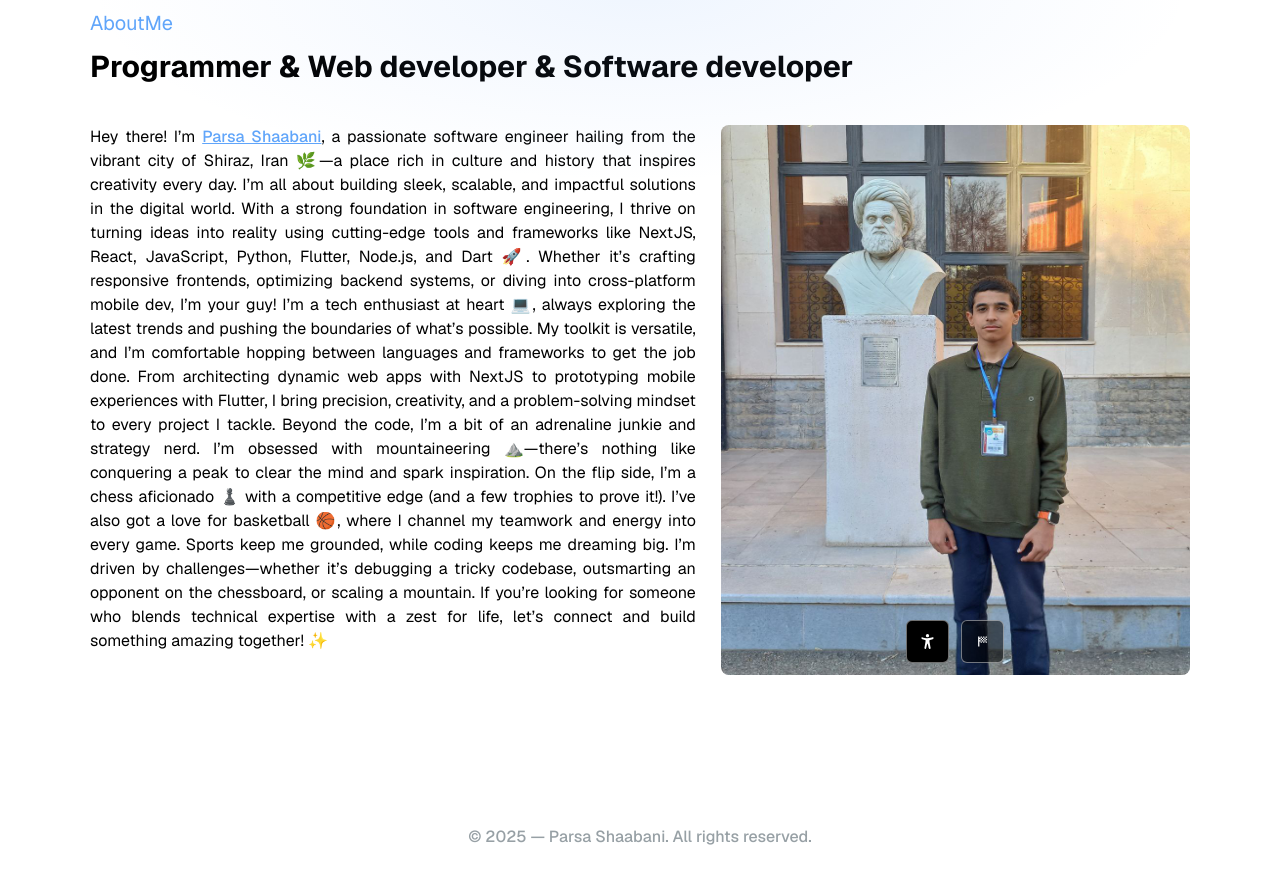
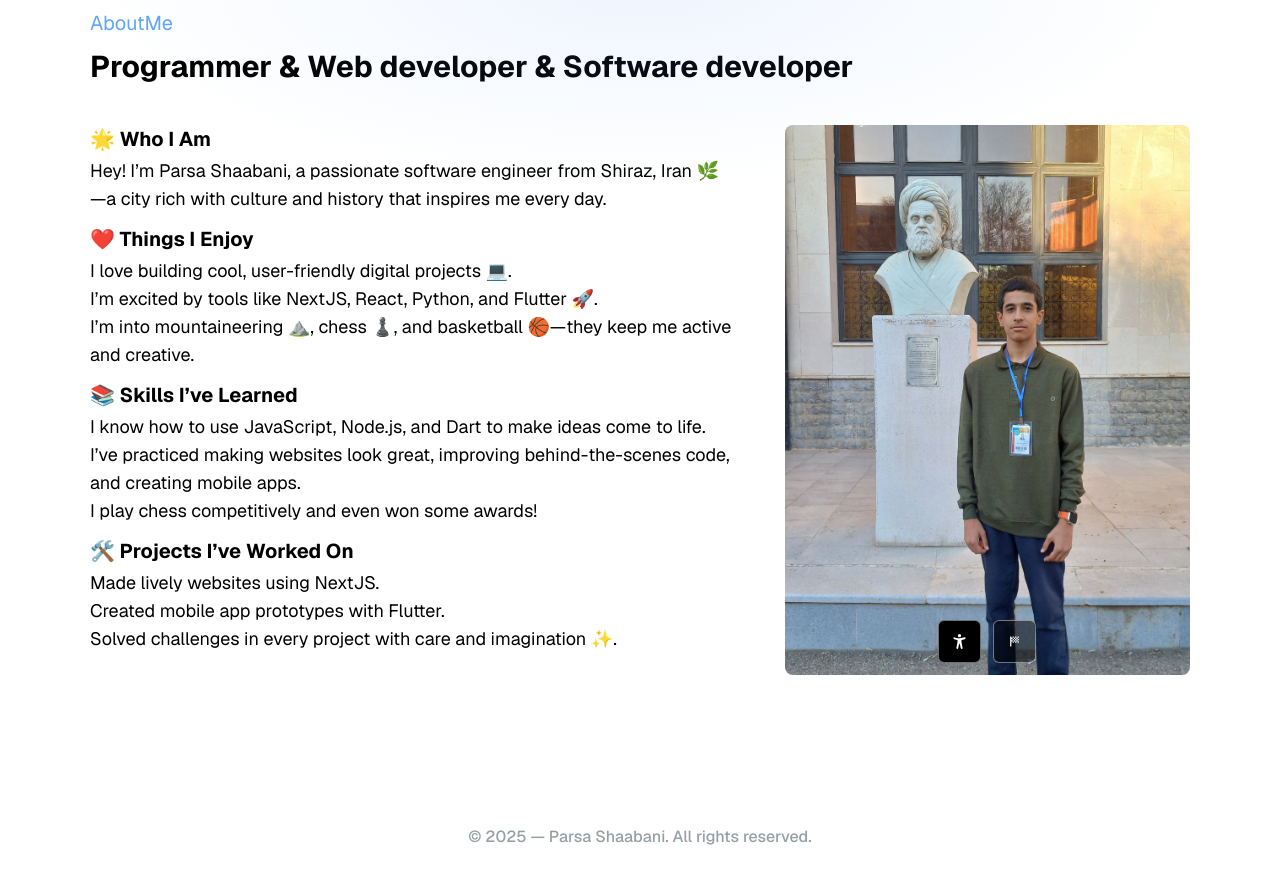
Before and after one commit to ParsaProg/portfolio, a Next.js app: page / in a window 1280 px wide. Shown: the part 480-1349 px from the top of the page. Built offline with nearby package versions, Linux system fonts and the light colour scheme.

Commit message:
main page bugs fixed and deploy on .ir domain

```diff
--- a/app/page.tsx
+++ b/app/page.tsx
@@ -96,39 +96,44 @@ export default function Home() {
         <h1 className="font-bold text-3xl mt-3">
           Programmer & Web developer & Software developer
         </h1>
-        <section className=" w-full my-info-section flex items-start justify-start gap-x-[25px] md:mt-10 mt-3 text-justify">
-          <p className="mb-5 text-md">
-            Hey there! I’m{" "}
-            <strong className="text-[#60a5fa]  underline font-[500]">
-              Parsa Shaabani
-            </strong>
-            , a passionate software engineer hailing from the vibrant city of
-            Shiraz, Iran 🌿—a place rich in culture and history that inspires
-            creativity every day. I’m all about building sleek, scalable, and
-            impactful solutions in the digital world. With a strong foundation
-            in software engineering, I thrive on turning ideas into reality
-            using cutting-edge tools and frameworks like NextJS, React,
-            JavaScript, Python, Flutter, Node.js, and Dart 🚀. Whether it’s
-            crafting responsive frontends, optimizing backend systems, or diving
-            into cross-platform mobile dev, I’m your guy! I’m a tech enthusiast
-            at heart 💻, always exploring the latest trends and pushing the
-            boundaries of what’s possible. My toolkit is versatile, and I’m
-            comfortable hopping between languages and frameworks to get the job
-            done. From architecting dynamic web apps with NextJS to prototyping
-            mobile experiences with Flutter, I bring precision, creativity, and
-            a problem-solving mindset to every project I tackle. Beyond the
-            code, I’m a bit of an adrenaline junkie and strategy nerd. I’m
-            obsessed with mountaineering ⛰️—there’s nothing like conquering a
-            peak to clear the mind and spark inspiration. On the flip side, I’m
-            a chess aficionado ♟️ with a competitive edge (and a few trophies to
-            prove it!). I’ve also got a love for basketball 🏀, where I channel
-            my teamwork and energy into every game. Sports keep me grounded,
-            while coding keeps me dreaming big. I’m driven by challenges—whether
-            it’s debugging a tricky codebase, outsmarting an opponent on the
-            chessboard, or scaling a mountain. If you’re looking for someone who
-            blends technical expertise with a zest for life, let’s connect and
-            build something amazing together! ✨
-          </p>
+        <section className=" w-full my-info-section flex items-start justify-start gap-x-[25px] md:mt-10 mt-3 text-left">
+          <div>
+            <h1 className="font-bold text-xl mb-1">🌟 Who I Am</h1>
+            <p className="text-lg">
+              Hey! I’m Parsa Shaabani, a passionate software engineer from
+              Shiraz, Iran 🌿—a city rich with culture and history that inspires
+              me every day.
+            </p>
+
+            <h1 className="font-bold text-xl mb-1 mt-3">❤️ Things I Enjoy</h1>
+            <p className="text-lg">I love building cool, user-friendly digital projects 💻.</p>
+            <p className="text-lg">
+              I’m excited by tools like NextJS, React, Python, and Flutter 🚀.
+            </p>
+            <p className="text-lg">
+              I’m into mountaineering ⛰️, chess ♟️, and basketball 🏀—they keep
+              me active and creative.
+            </p>
+
+            <h1 className="font-bold text-xl mb-1 mt-3">📚 Skills I’ve Learned</h1>
+            <p className="text-lg">
+              I know how to use JavaScript, Node.js, and Dart to make ideas come
+              to life.
+            </p>
+            <p className="text-lg">
+              I’ve practiced making websites look great, improving
+              behind-the-scenes code, and creating mobile apps.
+            </p>
+            <p className="text-lg">I play chess competitively and even won some awards!</p>
+
+            <h1 className="font-bold text-xl mb-1 mt-3">🛠️ Projects I’ve Worked On</h1>
+            <p className="text-lg">Made lively websites using NextJS.</p>
+            <p className="text-lg">Created mobile app prototypes with Flutter.</p>
+            <p className="text-lg">
+              Solved challenges in every project with care and imagination ✨.
+            </p>
+          </div>
+          <span className="h-[10px]"></span>
           <div
             className={`transition-all duration-200 relative ${
               imageIndex === 0 ? "image-index-0" : "image-index-1"
--- a/package.json
+++ b/package.json
@@ -4,7 +4,7 @@
   "private": true,
   "scripts": {
     "dev": "next dev --turbopack",
-    "build": "next build",
+    "build": "next build && next export",
     "start": "next start",
     "lint": "next lint"
   },
--- a/styles/homepage_res.css
+++ b/styles/homepage_res.css
@@ -3,20 +3,22 @@
 }
 
 .image-index-0 {
-  width: 600rem;
+  width: 45rem;
   height: 550px;
 }
 
 .image-index-1 {
   height: 550px;
-  width: 1500rem;
+  width: 150rem;
 }
 
 .main-image-index-0 {
+  width: 45rem;
   height: 550px;
 }
 
 .main-image-index-1 {
+  width: 150rem;
   height: 550px;
 }
 
--- a/tsconfig.json
+++ b/tsconfig.json
@@ -22,6 +22,6 @@
       "@/*": ["./*"]
     }
   },
-  "include": ["next-env.d.ts", "**/*.ts", "**/*.tsx", ".next/types/**/*.ts", "app/404.tsط"],
+  "include": ["next-env.d.ts", "**/*.ts", "**/*.tsx", ".next/types/**/*.ts", "app/404.tsط", "next.config.ts"],
   "exclude": ["node_modules"]
 }
```
